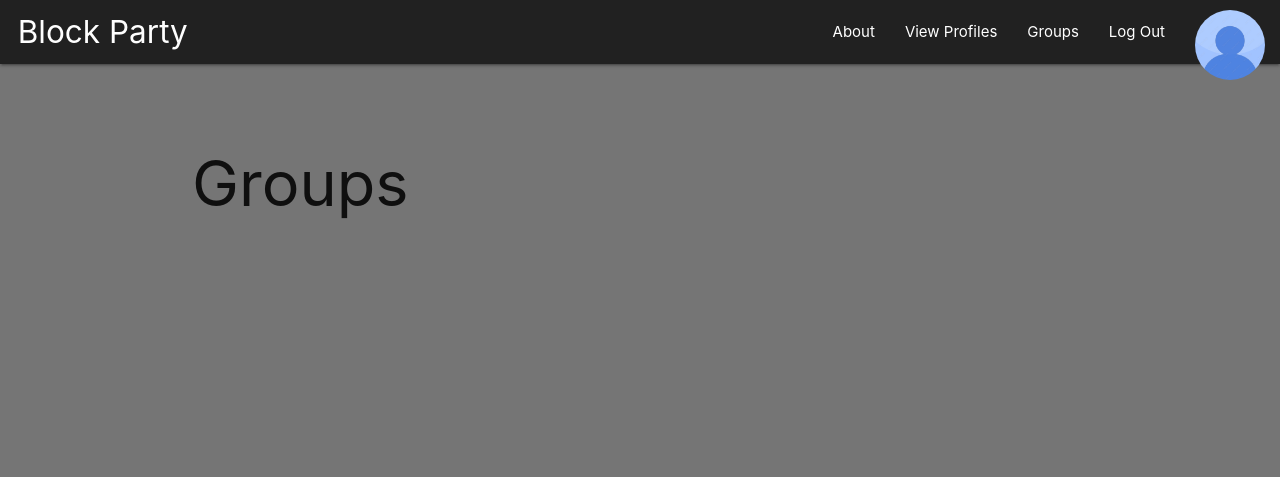
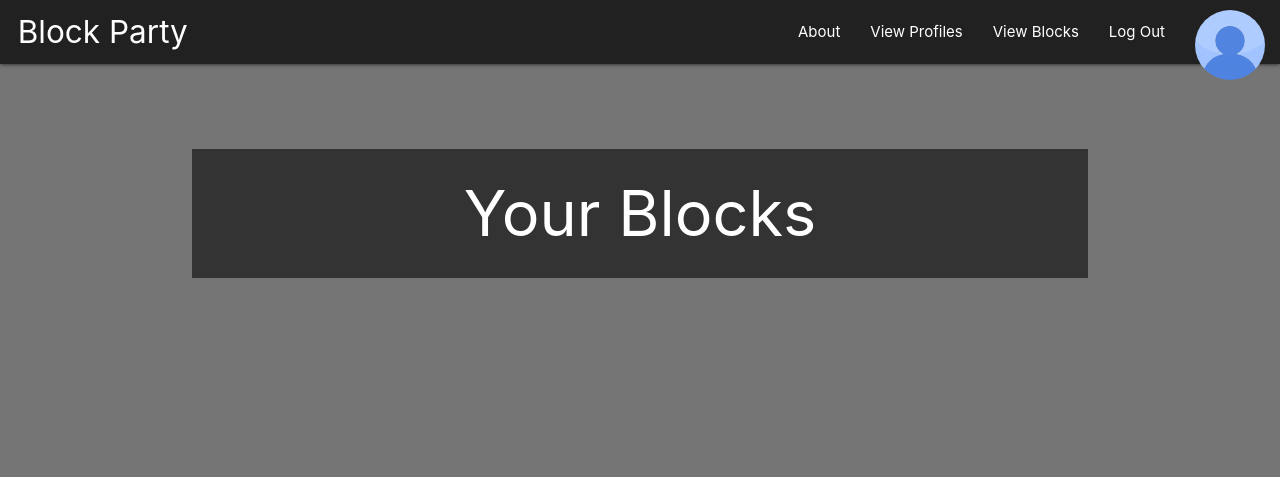
Before and after one commit to KheffyC/blockparty, a Django app: page /groups/ in a window 1280 px wide. Shown: the top 477 px of the page. Run offline with Django 4.2, Linux system fonts and the light colour scheme; the visitor is signed in with stand-in values (Sample User, id 1); data comes from the database, SQL or seed files in the repository; data that the repository does not hold is empty.

Commit message:
blocks page styling

```diff
--- a/main_app/static/css/style.css
+++ b/main_app/static/css/style.css
@@ -45,3 +45,43 @@ body {
 .state1 {
   margin: -10px;
 }
+
+.blocks-title {
+  text-align: center;
+  color: white;
+}
+
+.blocks-in {
+  color: white;
+  font-size: 40px;
+  text-align: center;
+}
+
+.block-content {
+  margin: 75px;
+  transition: transform .2s;
+}
+
+.block-content:hover {
+  transform: scale(1.1);
+  background-color: white;
+  color: black;
+  font-weight: bolder;
+
+}
+
+@keyframes slideInFromLeft {
+  0% {
+    transform: translateX(-100%);
+  }
+  100% {
+    transform: translateX(0);
+  }
+}
+
+.blocks-title, .block-content {
+  animation: 1s ease-out 0s 1 slideInFromLeft;
+
+  background: #333;
+  padding: 30px;
+}
--- a/main_app/templates/base.html
+++ b/main_app/templates/base.html
@@ -25,7 +25,7 @@
             <li> <a href="{% url 'about' %}">About</a></li>
           {% if user.is_authenticated %}
             <li><a href="{% url 'profiles_index' %}">View Profiles</a></li>
-            <li><a href="{% url 'groups_index' %}">Groups</a></li>
+            <li><a href="{% url 'groups_index' %}">View Blocks</a></li>
             <li><a href="{% url 'logout' %}">Log Out</a></li>
             {% if request.user == user.profile.user %}
               <li>
--- a/main_app/templates/groups/index.html
+++ b/main_app/templates/groups/index.html
@@ -1,66 +1,21 @@
 {% extends 'base.html' %}
 {% block content %}
 
-<h1>Groups </h1>
+<h1 class="blocks-title">Your Blocks</h1>
     <div class="center">
     </div>
 
 {% if groups.count %}
     {% for group in groups %}
     <a href="{% url 'group' group.id %}">
-        <div class="card hoverable">
-            <div  class="card-content">
+        <div class="blocks-in">
+            <div  class="block-content">
                 <span class="card-title">{{ group.name }}</span>
             </div>
         </div>
     </a>
     {% endfor %}
 {% endif %}
-<!-- <div class="col-6 col-sm-4 mb-5 blog-column">
-    <div class="popular-img-section">
-    <a href="https://www.firesticktricks.com/amazon-fire-stick-apps.html" data-wpel-link="internal" data-wct-parsed="1">
-    <img width="600" height="530" src="https://www.firesticktricks.com/wp-content/uploads/2021/06/best-apps-for-firestick.jpg" alt="popular1">
-    </a>
-    </div>
-    <div class="popular-text-section mt-3">
-    <div class="popular-div pull-left">
-    <img src="https://www.firesticktricks.com//wp-content/uploads/2021/04/calender.png" alt="calender" width="18px" height="18px">
-    <span class="m-0"><time class="entry-time">November 1, 2022</time></span>
-    </div>
-    <div class="popular-div pull-right">
-    <img src="https://www.firesticktricks.com//wp-content/uploads/2021/04/user.png" alt="calender" width="18px" height="18px">
-    <span class="m-0 pink"><a href="https://www.firesticktricks.com/author/firestick" data-wpel-link="internal" data-wct-parsed="1">Patrick</a></span>
-    </div>
-    <div class="popular-col-head float-left w-100">
-    <label class="m-0 pt-3 pb-3"><a href="https://www.firesticktricks.com/amazon-fire-stick-apps.html" class="post-title" data-wpel-link="internal" data-wct-parsed="1">100+ Best FireStick Apps (Nov 2022)- Free Movies, Shows, Live TV, Sports</a></label>
-    <p class="m-0 float-left w-100">In this post, you will find the list of the best FireStick apps for movies, TV shows, live TV, sports, utility, and more. &nbsp; The…</p>
-     <button class="subscribe mt-4"><a href="https://www.firesticktricks.com/amazon-fire-stick-apps.html" class="text-uppercase text-white" data-wpel-link="internal" data-wct-parsed="1">Read More</a></button>
-    </div>
-    </div>
-    </div> -->
-{% endblock %}
 
 
-
-<div class="col-6 col-sm-4 mb-5 blog-column">
-<div class="popular-img-section">
-<a href="https://www.firesticktricks.com/amazon-fire-stick-apps.html" data-wpel-link="internal" data-wct-parsed="1">
-<img width="600" height="530" src="https://www.firesticktricks.com/wp-content/uploads/2021/06/best-apps-for-firestick.jpg" alt="popular1">
-</a>
-</div>
-<div class="popular-text-section mt-3">
-<div class="popular-div pull-left">
-<img src="https://www.firesticktricks.com//wp-content/uploads/2021/04/calender.png" alt="calender" width="18px" height="18px">
-<span class="m-0"><time class="entry-time">November 1, 2022</time></span>
-</div>
-<div class="popular-div pull-right">
-<img src="https://www.firesticktricks.com//wp-content/uploads/2021/04/user.png" alt="calender" width="18px" height="18px">
-<span class="m-0 pink"><a href="https://www.firesticktricks.com/author/firestick" data-wpel-link="internal" data-wct-parsed="1">Patrick</a></span>
-</div>
-<div class="popular-col-head float-left w-100">
-<label class="m-0 pt-3 pb-3"><a href="https://www.firesticktricks.com/amazon-fire-stick-apps.html" class="post-title" data-wpel-link="internal" data-wct-parsed="1">100+ Best FireStick Apps (Nov 2022)- Free Movies, Shows, Live TV, Sports</a></label>
-<p class="m-0 float-left w-100">In this post, you will find the list of the best FireStick apps for movies, TV shows, live TV, sports, utility, and more. &nbsp; The…</p>
- <button class="subscribe mt-4"><a href="https://www.firesticktricks.com/amazon-fire-stick-apps.html" class="text-uppercase text-white" data-wpel-link="internal" data-wct-parsed="1">Read More</a></button>
-</div>
-</div>
-</div> -->
+{% endblock %}
```
